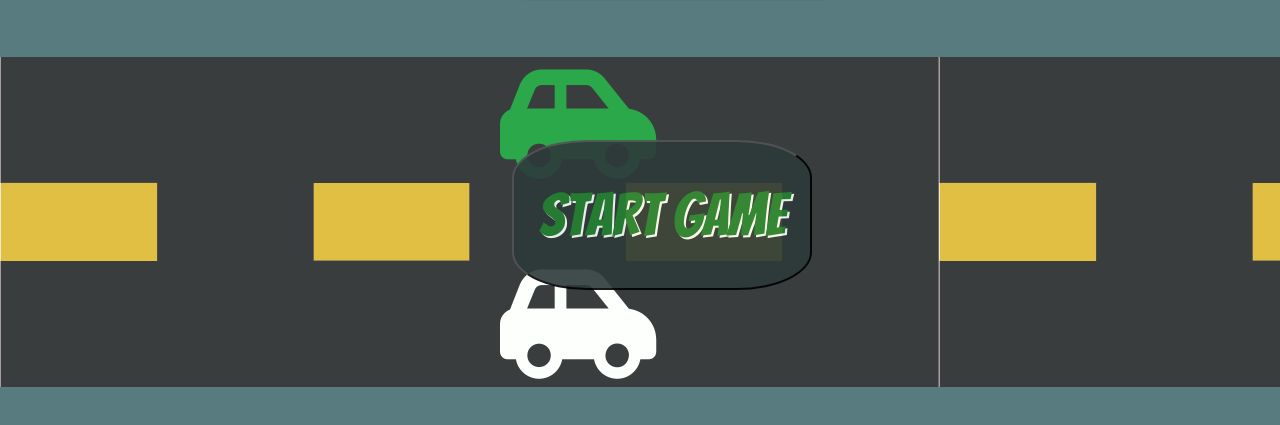
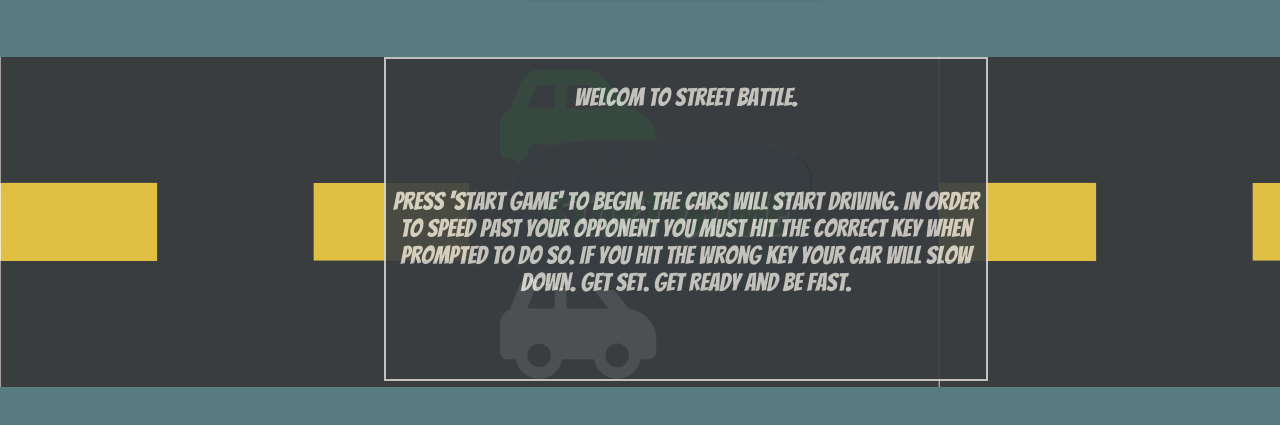
Before and after one commit to amadi5892/Space_Battle, a plain HTML site: page index.html in a window 1280 px wide. Shown: the part 193-618 px from the top of the page. Drawn offline with nearby package versions, Linux system fonts and the light colour scheme.

Commit message:
Added Rules

```diff
--- a/app.js
+++ b/app.js
@@ -11,7 +11,7 @@ $(function () {
     var car2_initial_pos = parseInt(car2.css('left'));
     var result = '';
     var distance = car1_initial_pos - car2_initial_pos;
-    var flame = $("#flame");
+
 
     console.log(distance)
 
@@ -110,9 +110,6 @@ $(function () {
                 // Show flame when it enters gear 4
                 if (tracker === 4) {
                     clearInterval(randoLetter)
-                    flame.fadeIn("fast", function() {
-
-                    })
                 };
 
 
--- a/index.html
+++ b/index.html
@@ -29,7 +29,11 @@
         <i class="fas fa-car-side" id="car1"></i>
         <i class="fas fa-car-side" id="car2"></i>
         <i class="fas fa-fire" id="flame"></i>
-        <div class="box2"></div>
+        <div class="rules">
+            <p>Welcom to Street Battle.</p>
+            <br>
+            <p>Press 'Start Game' to begin. The cars will start driving. In order to speed past your opponent you must hit the correct key when prompted to do so. If you hit the wrong key your car will slow down. Get Set. Get Ready and Be Fast.</p>
+        </div>
     </div>
 
 
--- a/style.css
+++ b/style.css
@@ -144,3 +144,19 @@ body {
     box-shadow: 2px 2px 2px #1E2019;
     border-radius: 5%;
 }
+
+.rules {
+    position: absolute;
+    width: 600px;
+    height: 320px;
+    background-color: #393E41;
+    border: solid #D3D0CB 2px;
+    color: #D3D0CB;
+    text-shadow: #E2C044;
+    text-align: center;
+    opacity: 90%;
+    font-family: 'Bangers', cursive;
+    font-size: 25px;
+    left: 30%;
+    z-index: 2;
+}
```
